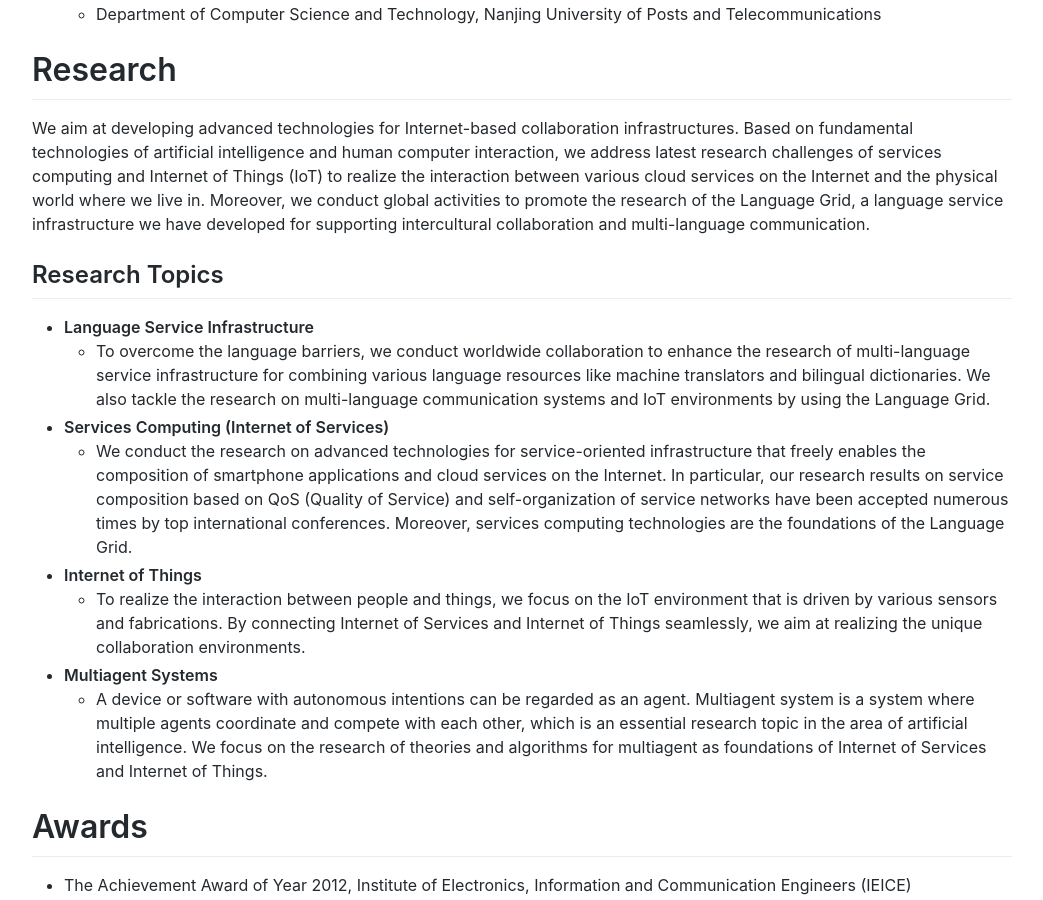
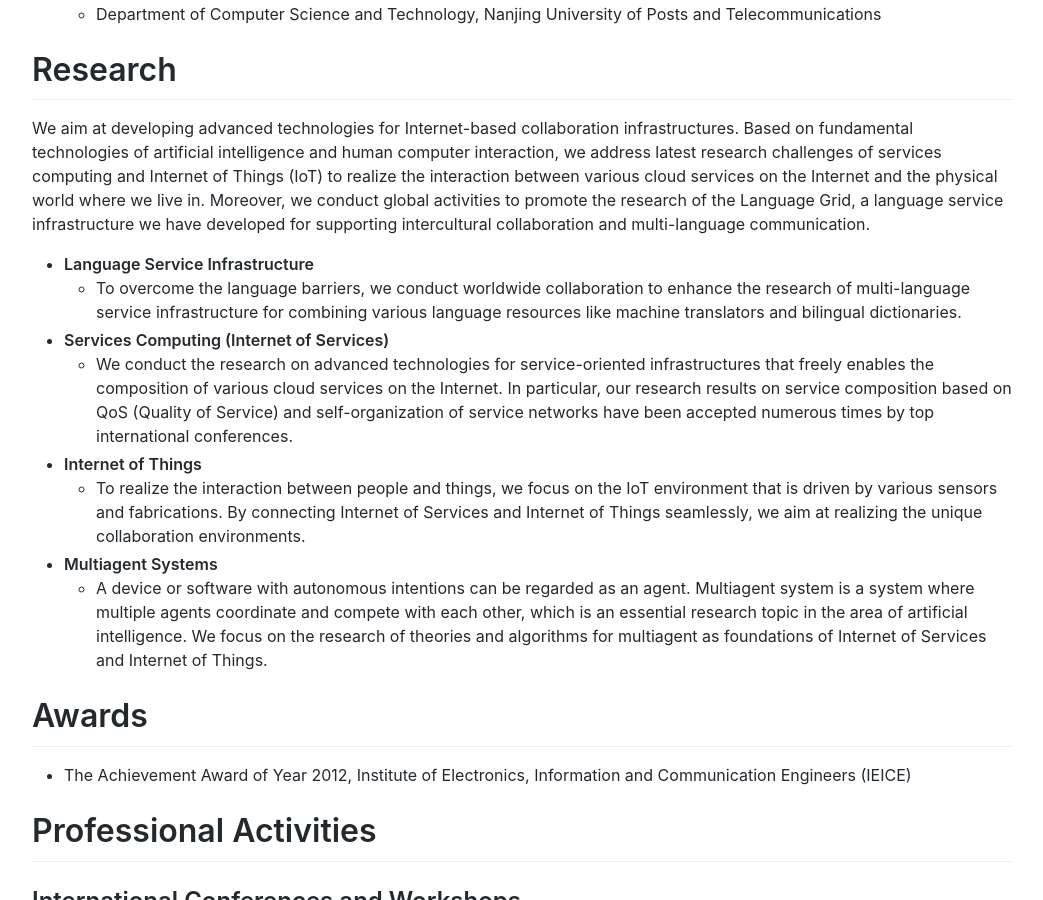
Before and after one commit to lindh/lindh.github.io, a Jekyll site: the page built from index.md, in a window 1280 px wide and 900 px high, scrolled down 970 px. Shown: the whole window, without its empty margins (118-1161 px from the left). Built offline with Jekyll 4.4.1, drawn with Linux system fonts in a browser that asks for light colours; comment, search, counter and statistics services are not loaded.

Commit message:
Update index.md

```diff
--- a/index.md
+++ b/index.md
@@ -43,12 +43,10 @@ layout: default
 
 # Research
 We aim at developing advanced technologies for Internet-based collaboration infrastructures. Based on fundamental technologies of artificial intelligence and human computer interaction, we address latest research challenges of services computing and Internet of Things (IoT) to realize the interaction between various cloud services on the Internet and the physical world where we live in. Moreover, we conduct global activities to promote the research of the Language Grid, a language service infrastructure we have developed for supporting intercultural collaboration and multi-language communication.
-
-## Research Topics
 - **Language Service Infrastructure**
-   - To overcome the language barriers, we conduct worldwide collaboration to enhance the research of multi-language service infrastructure for combining various language resources like machine translators and bilingual dictionaries. We also tackle the research on multi-language communication systems and IoT environments by using the Language Grid.
+   - To overcome the language barriers, we conduct worldwide collaboration to enhance the research of multi-language service infrastructure for combining various language resources like machine translators and bilingual dictionaries.
 - **Services Computing (Internet of Services)**
-   - We conduct the research on advanced technologies for service-oriented infrastructure that freely enables the composition of smartphone applications and cloud services on the Internet. In particular, our research results on service composition based on QoS (Quality of Service) and self-organization of service networks have been accepted numerous times by top international conferences. Moreover, services computing technologies are the foundations of the Language Grid.
+   - We conduct the research on advanced technologies for service-oriented infrastructures that freely enables the composition of various cloud services on the Internet. In particular, our research results on service composition based on QoS (Quality of Service) and self-organization of service networks have been accepted numerous times by top international conferences.
 - **Internet of Things**
    - To realize the interaction between people and things, we focus on the IoT environment that is driven by various sensors and fabrications. By connecting Internet of Services and Internet of Things seamlessly, we aim at realizing the unique collaboration environments.
 - **Multiagent Systems**
```
